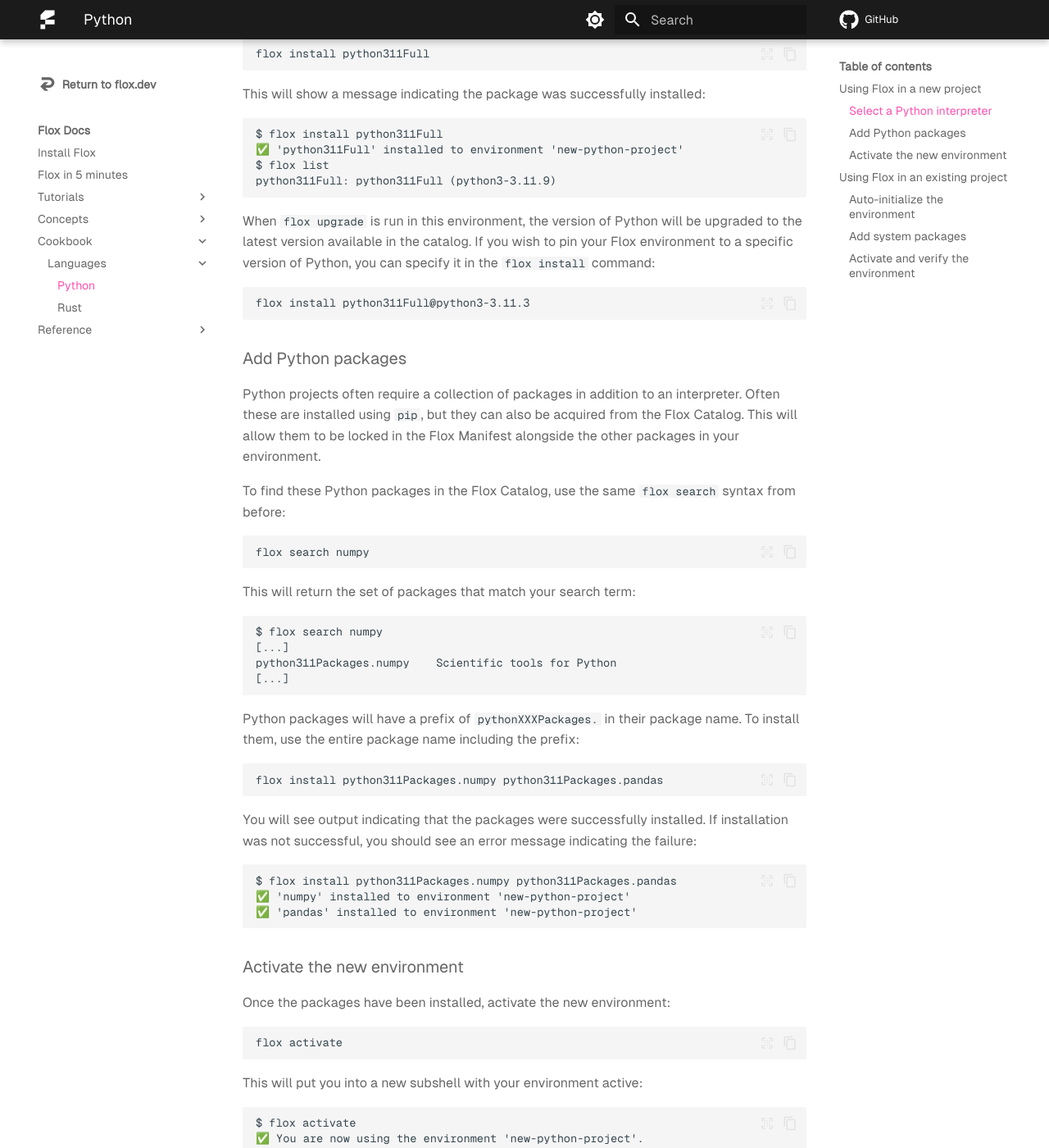
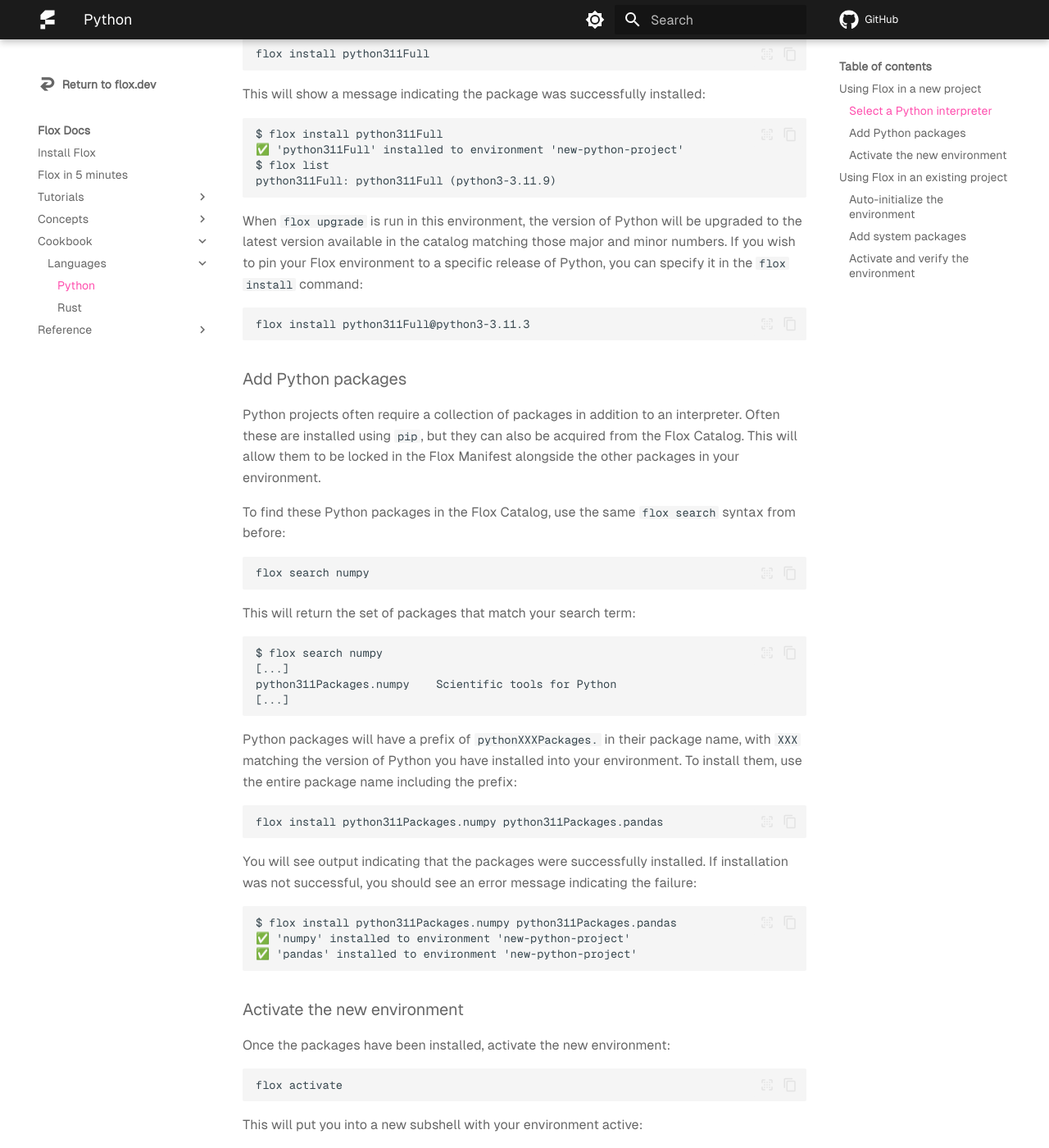
Before and after one commit to flox/floxdocs, an MkDocs documentation site: the page built from docs/cookbook/languages/python.md, in a window 1280 px wide and 1400 px high, scrolled down 1673 px. Shown: the whole window at 82% size. Built offline with MkDocs 1.6.1 and Material for MkDocs 9.7.7, drawn with Linux system fonts in a browser that asks for light colours; plug-ins that fetch from the network failed and are left out; comment, search, counter and statistics services are not loaded.

Commit message:
Apply suggestions from code review

````diff
--- a/docs/cookbook/languages/python.md
+++ b/docs/cookbook/languages/python.md
@@ -91,7 +91,7 @@
 python311Full: python311Full (python3-3.11.9)
 ```
 
-When `flox upgrade` is run in this environment, the version of Python will be upgraded to the latest version available in the catalog. If you wish to pin your Flox environment to a specific version of Python, you can specify it in the `flox install` command:
+When `flox upgrade` is run in this environment, the version of Python will be upgraded to the latest version available in the catalog matching those major and minor numbers. If you wish to pin your Flox environment to a specific release of Python, you can specify it in the `flox install` command:
 
 ```
 flox install python311Full@python3-3.11.3
@@ -116,7 +116,7 @@
 [...]
 ```
 
-Python packages will have a prefix of `pythonXXXPackages.` in their package name. To install them, use the entire package name including the prefix:
+Python packages will have a prefix of `pythonXXXPackages.` in their package name, with `XXX` matching the version of Python you have installed into your environment. To install them, use the entire package name including the prefix:
 
 ```
 flox install python311Packages.numpy python311Packages.pandas
````
